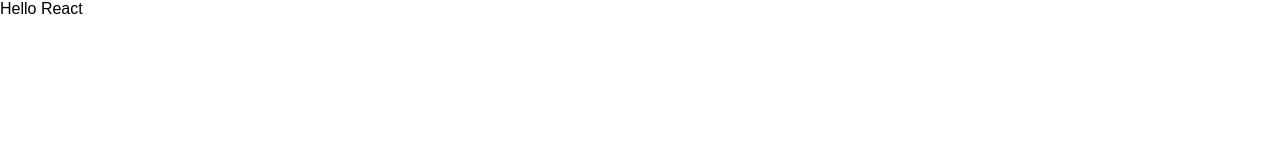
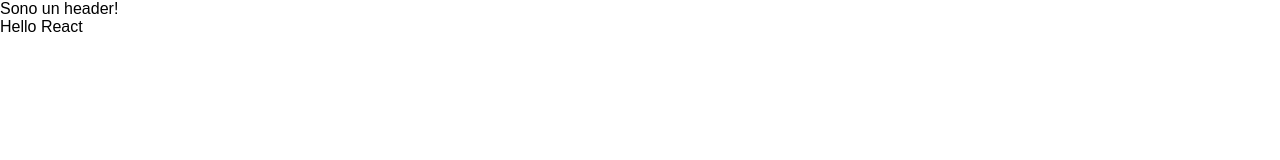
Before and after one commit to lambia/vite-react, a React (Vite) app: page / in a window 1280 px wide. Shown: the top 160 px of the page. Built offline with nearby package versions, Linux system fonts and the light colour scheme.

Commit message:
primo componente (AppHeader)

```diff
--- a/src/App.jsx
+++ b/src/App.jsx
@@ -1,6 +1,9 @@
+import AppHeader from "./components/AppHeader"
+
 function App() {
 	return (
 		<>
+			<AppHeader />
 			<div>Hello React</div>
 		</>
 	)
--- /dev/null
+++ b/src/components/AppHeader.jsx
@@ -0,0 +1,5 @@
+function AppHeader() {
+	return <div>Sono un header!</div>
+}
+
+export default AppHeader;
```
